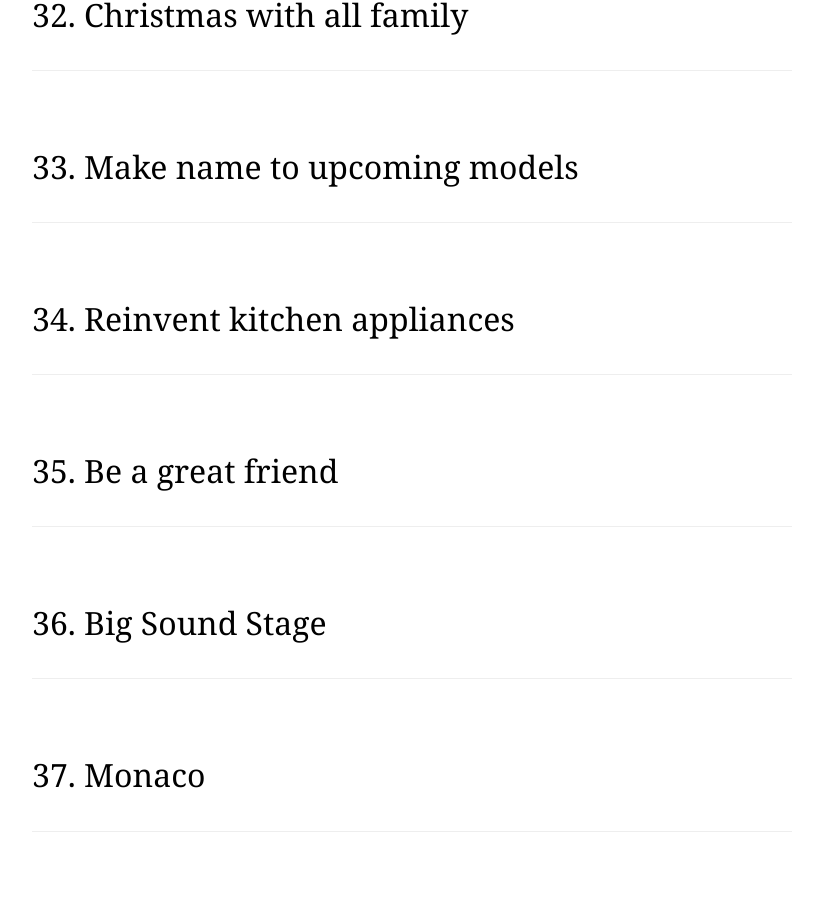
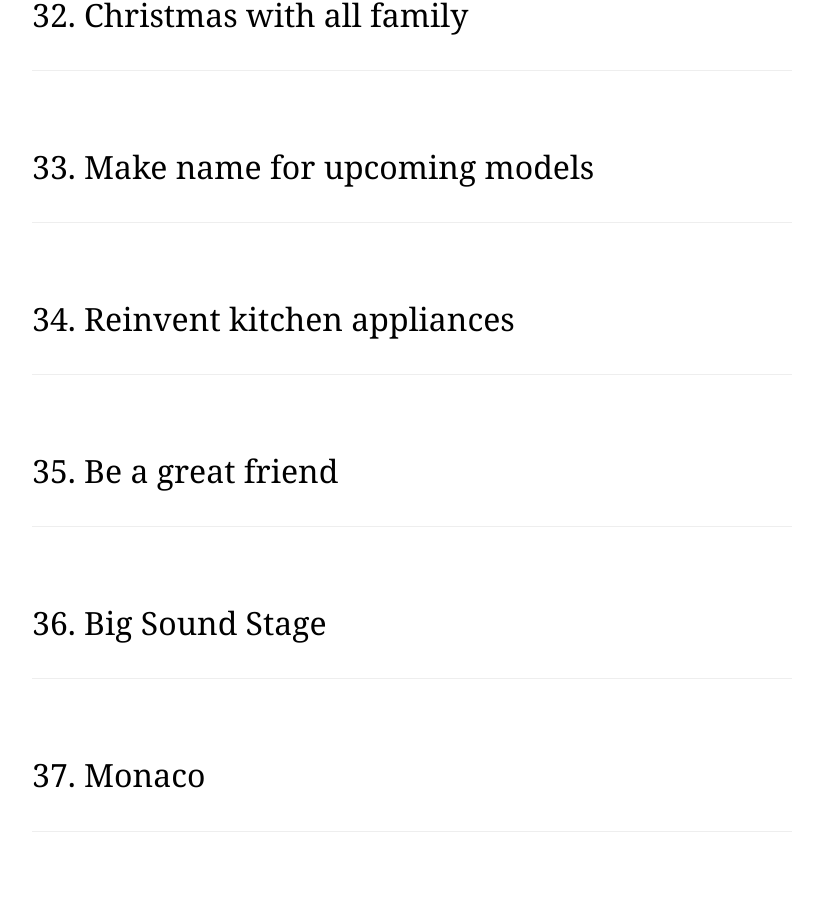
Before and after one commit to AlreadyArio/Outone, a Next.js app: page /goals in a window 1280 px wide. Shown: the part 4950-5863 px from the top of the page, without its empty margins (228-1051 px from the left). Built offline with nearby package versions, Linux system fonts and the light colour scheme.

Commit message:
Update page.js

```diff
--- a/src/app/goals/page.js
+++ b/src/app/goals/page.js
@@ -107,7 +107,7 @@ export default function Home() {
             <h3>32. Christmas with all family</h3>
           </div>
     <div className="principle">
-            <h3>33. Make name to upcoming models</h3>
+            <h3>33. Make name for upcoming models</h3>
           </div>
     <div className="principle">
             <h3>34. Reinvent kitchen appliances</h3>
```
